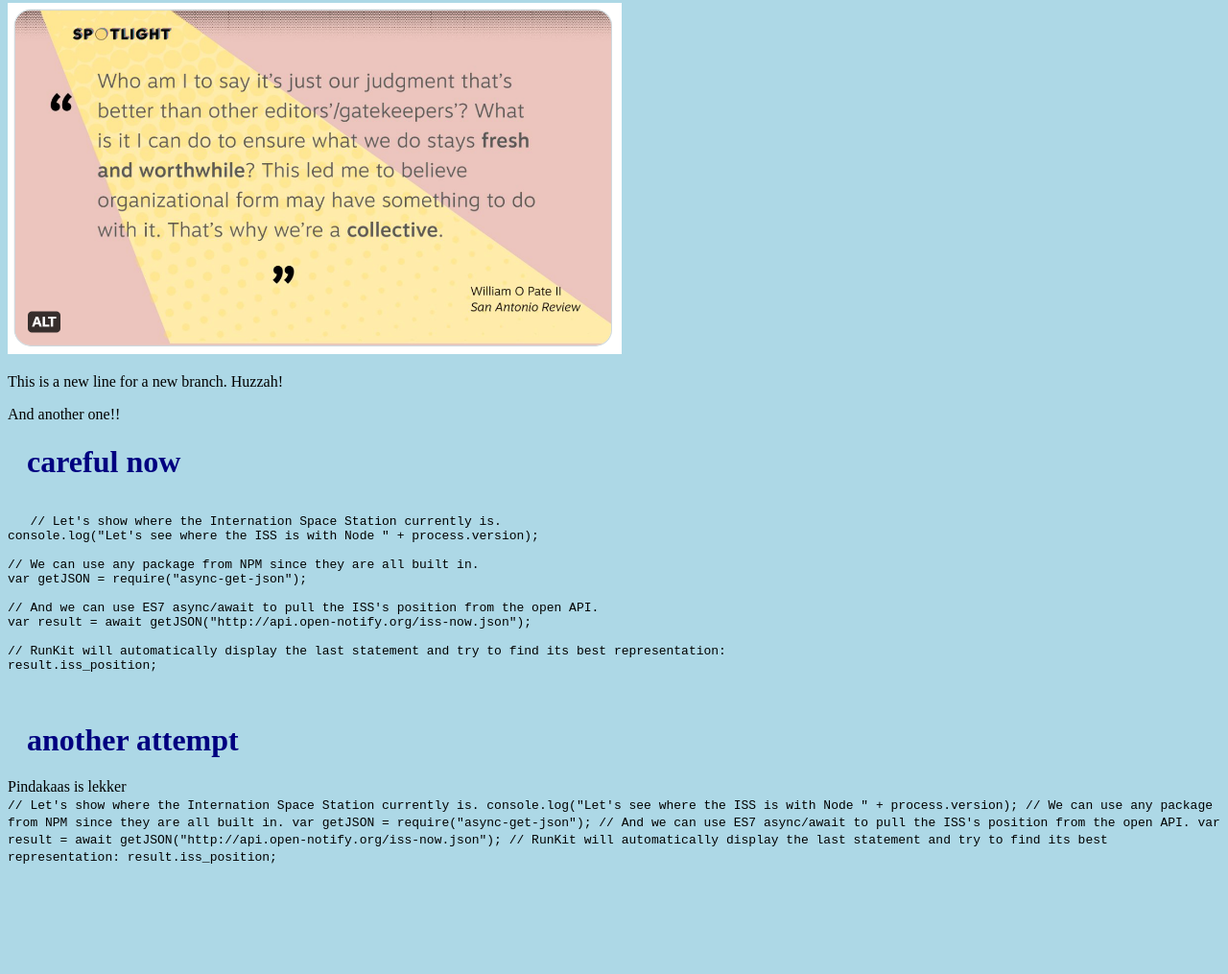
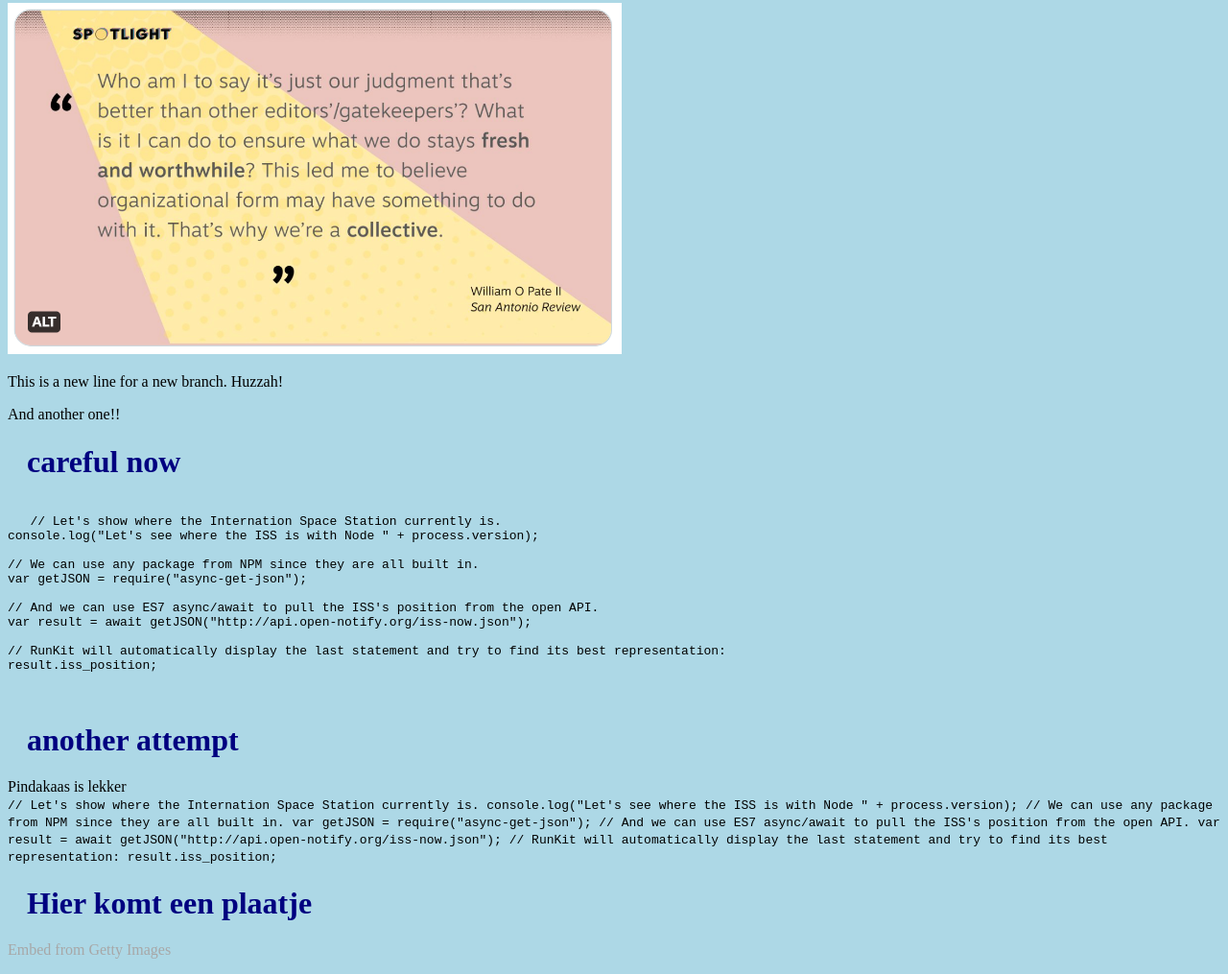
Before and after one commit to ErnestSuyver/warming-up, a plain HTML site: page index.html in a window 1280 px wide. Shown: the part 934-1949 px from the top of the page at 96% size. Before the commit the page ends 1843 px from the top, so only its background shows below. Drawn offline with Linux system fonts and the light colour scheme; a script that the page names is missing.

Commit message:
experiment with embedding an image

```diff
--- a/index.html
+++ b/index.html
@@ -124,5 +124,12 @@ result.iss_position;
 
 </section>
 
+
+    <h1>Hier komt een plaatje</h1>
+    <p>
+    <a id='VhjrHiFVQWhPHmSfrLLDwA' class='gie-single' href='http://www.gettyimages.com/detail/1355354930' target='_blank' style='color:#a7a7a7;text-decoration:none;font-weight:normal !important;border:none;display:inline-block;'>Embed from Getty Images</a>
+    <script>window.gie=window.gie||function(c){(gie.q=gie.q||[]).push(c)};gie(function(){gie.widgets.load({id:'VhjrHiFVQWhPHmSfrLLDwA',sig:'1eYb4PTJCPWKZqLiARynvU-xoWDCTikwFe-jyPFnp3E=',w:'553px',h:'312px',items:'1355354930',caption: false ,tld:'com',is360: false })});</script><script src='//embed-cdn.gettyimages.com/widgets.js' charset='utf-8' async></script>
+    </p>
+
 </body>
 </html>
```
